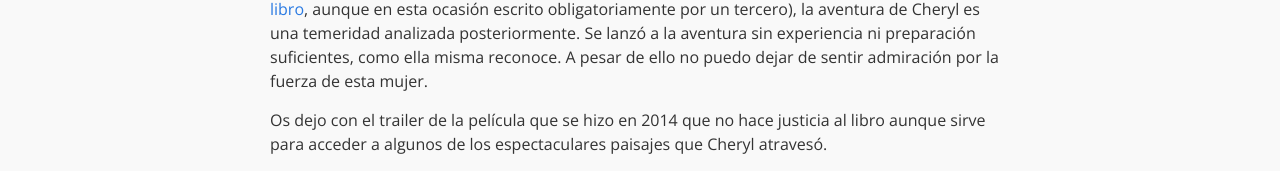
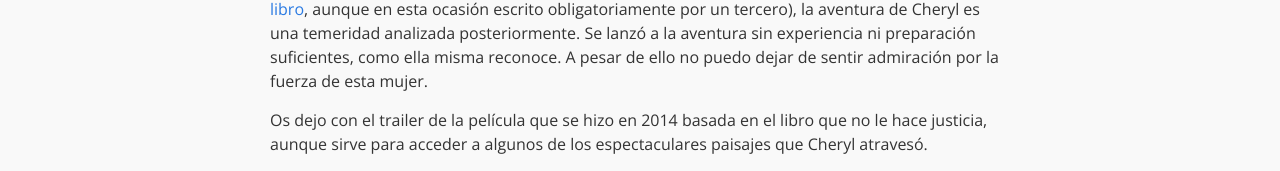
Before and after one commit to eduardofilo/eduardofilo.jekyll, a Jekyll site: the page built from _posts/2016-07-10-wild.md, in a window 1280 px wide. Shown: the part 857-1028 px from the top of the page. Built offline with Jekyll 4.4.1, drawn with Linux system fonts in a browser that asks for light colours; grey boxes are pictures that could not be loaded.

Commit message:
Pequeños cambios.

```diff
--- a/_posts/2016-07-10-wild.md
+++ b/_posts/2016-07-10-wild.md
@@ -15,6 +15,6 @@ Cheryl consigue transmitir con muy buena prosa, tanto su estado mental como los
 
 De manera parecida a la historia de Christopher McCandless (de la que también hay [película](http://www.imdb.com/title/tt0758758/) y [libro](https://en.wikipedia.org/wiki/Into_the_Wild_(book)), aunque en esta ocasión escrito obligatoriamente por un tercero), la aventura de Cheryl es una temeridad analizada posteriormente. Se lanzó a la aventura sin experiencia ni preparación suficientes, como ella misma reconoce. A pesar de ello no puedo dejar de sentir admiración por la fuerza de esta mujer.
 
-Os dejo con el trailer de la película que se hizo en 2014 que no hace justicia al libro aunque sirve para acceder a algunos de los espectaculares paisajes que Cheryl atravesó.
+Os dejo con el trailer de la película que se hizo en 2014 basada en el libro que no le hace justicia, aunque sirve para acceder a algunos de los espectaculares paisajes que Cheryl atravesó.
 
 <iframe width="854" height="480" src="https://www.youtube.com/embed/EZYXls4rm5o" frameborder="0" allowfullscreen></iframe>
```
